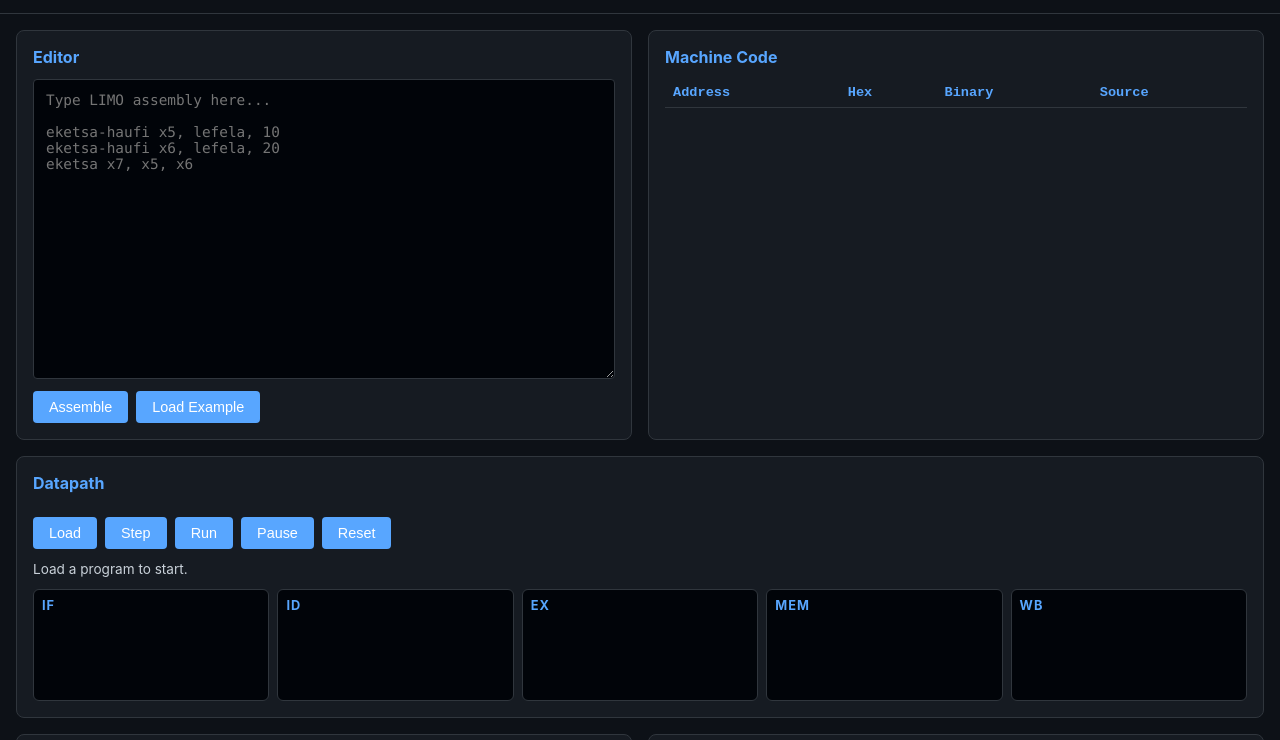
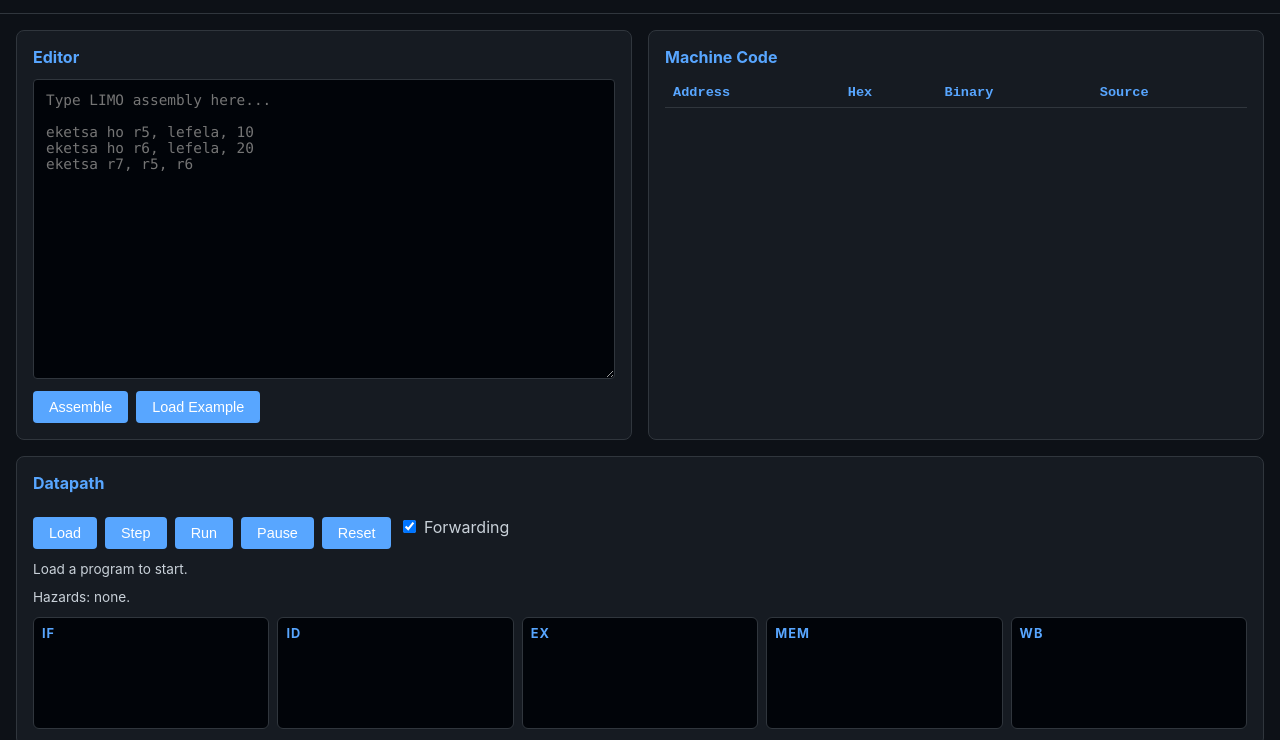
Before and after one commit to mohlalanyanepule/LIMO-TEAM-Silicon-Minds-, a website built with Vite: page index.html in a window 1280 px wide. Shown: the part 43-783 px from the top of the page. Built offline with nearby package versions, Linux system fonts and the light colour scheme.

Commit message:
Update index.html

```diff
--- a/index.html
+++ b/index.html
@@ -18,9 +18,9 @@
       <h2>Editor</h2>
       <textarea id="editor" spellcheck="false" placeholder="Type LIMO assembly here...
 
-eketsa-haufi x5, lefela, 10
-eketsa-haufi x6, lefela, 20
-eketsa x7, x5, x6"></textarea>
+eketsa ho r5, lefela, 10
+eketsa ho r6, lefela, 20
+eketsa r7, r5, r6"></textarea>
       <div class="controls">
         <button id="assemble">Assemble</button>
         <button id="load-example">Load Example</button>
@@ -45,8 +45,12 @@ eketsa x7, x5, x6"></textarea>
         <button id="run" title="Run until the program halts" aria-label="Run">Run</button>
         <button id="pause" title="Pause after the current cycle" aria-label="Pause">Pause</button>
         <button id="reset" title="Clear the registers, memory and pipeline" aria-label="Reset">Reset</button>
+        <label class="forwarding-switch" title="ON: results are forwarded to the next instruction. OFF: a dependent instruction waits (stalls) until the result is written back. Changing this resets the pipeline.">
+          <input type="checkbox" id="forwarding" checked /> Forwarding
+        </label>
       </div>
       <p id="status" class="status" role="status">Load a program to start.</p>
+      <p id="hazards" class="status" role="status">Hazards: none.</p>
       <div id="stages" class="stages">
         <div class="stage"><h3>IF</h3><div class="stage-body"></div></div>
         <div class="stage"><h3>ID</h3><div class="stage-body"></div></div>
```
